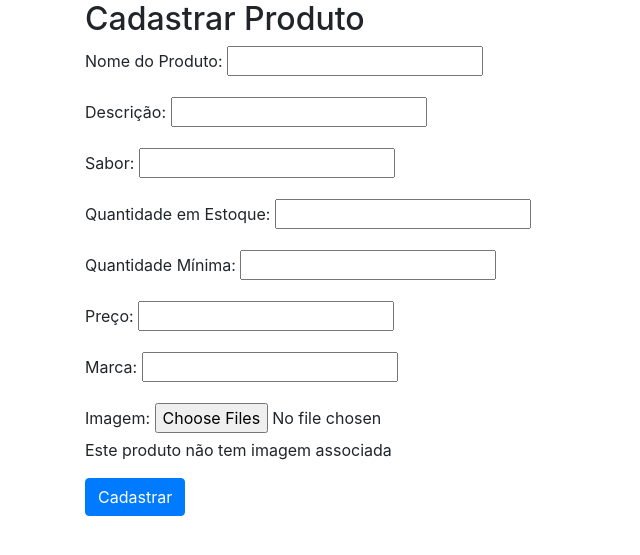
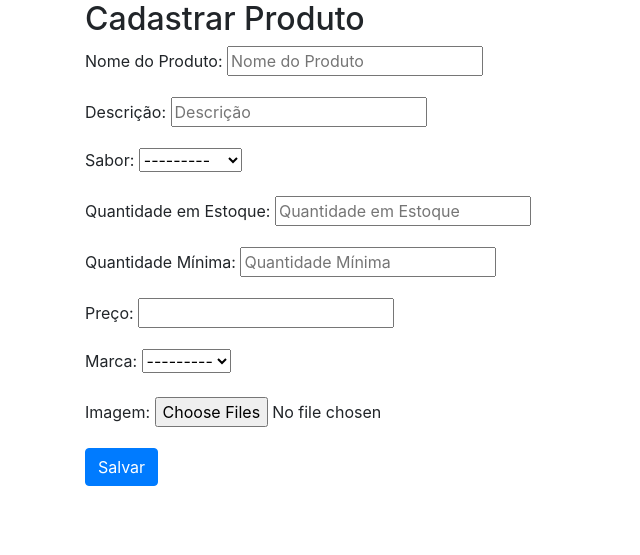
Before and after one commit to matheusguerraz/crmproject, a Django app: page /add_produto/ in a window 1280 px wide. Shown: the part 56-611 px from the top of the page, without its empty margins (0-640 px from the left). Run offline with Django 4.2, Linux system fonts and the light colour scheme; data that the repository does not hold is empty; some libraries are stand-ins or nearby versions.

Commit message:
cadastro_produtos

```diff
--- a/estoque/forms.py
+++ b/estoque/forms.py
@@ -1,5 +1,6 @@
 from django import forms
 from .models import Produto, Marca, ProdutoImagem
+from multiupload.fields import MultiFileField
 
 class EstoqueForm(forms.ModelForm):
     marca = forms.ModelChoiceField(queryset=Marca.objects.all())
@@ -7,7 +8,6 @@ class EstoqueForm(forms.ModelForm):
     class Meta:
         model = Produto
         fields = ('produto','descricao','sabor' ,'preco','marca', 'quantidade_em_estoque', 'estoque_minimo')
-        exclude = []
 
 class MarcaForm(forms.ModelForm):
     class Meta:
@@ -15,6 +15,7 @@ class MarcaForm(forms.ModelForm):
         fields = ('nome','descricao')
 
 class ProdutoImagemForm(forms.ModelForm):
+    imagem = MultiFileField(min_num=1, max_num=5, max_file_size=1024*1024*5)
     class Meta:
         model = ProdutoImagem
         fields = ['imagem']
--- a/estoque/templates/estoque/cadastrar_produto.html
+++ b/estoque/templates/estoque/cadastrar_produto.html
@@ -6,157 +6,48 @@
         <h2>Cadastrar Produto</h2>
         <form method="POST" enctype="multipart/form-data">
             {% csrf_token %}
-
-                {% if form.errors %}
-                <div class="alert alert-danger" role="alert">
-                    <strong>Erro:</strong> Verifique os campos abaixo!
-                    <ul>
-                        {% for field in form %}
-                            {% for error in field.errors %}
-                                <li>{{ field.label }}: {{ error }}</li>
-                            {% endfor %}
-                        {% endfor %}
-                    </ul>
-                </div>
-            {% endif %}
-
             <div class="form-group">
-                    <label for="{{ form.produto.id_for_label }}">Nome do Produto:</label>
-                    <input type="text" name="{{ form.produto }}" id="{{ form.produto.id_for_label }}">
-
-                    {{ form.produto }}
-                    {% if form.produto.errors %}
-                        <div class="alert alert-danger" role="alert">
-                            {{ form.produto.errors }}
-                        </div>
-                    {% endif %}
+                <label for="{{ produto_form.produto.id_for_label }}">Nome do Produto:</label>
+                <input type="text" name="{{ produto_form.produto.name }}" id="{{ produto_form.produto.id_for_label }}" placeholder="Nome do Produto">
             </div>
 
             <div class="form-group">
-                    <label for="{{ form.descricao.id_for_label }}">Descrição:</label>
-                    <input type="text" name="{{ form.descricao}}" id="{{ form.descricao.id_for_label }}">
-                    {{ form.descricao }}
-                    {% if form.descricao.errors %}
-                        <div class="alert alert-danger" role="alert">
-                            {{ form.descricao.errors }}
-                        </div>
-                    {% endif %}
+                <label for="{{ produto_form.descricao.id_for_label }}">Descrição:</label>
+                <input type="text" name="{{ produto_form.descricao.name }}" id="{{ produto_form.descricao.id_for_label }}" placeholder="Descrição">
             </div>
 
             <div class="form-group">
-                    <label for="{{ form.sabor.id_for_label }}">Sabor:</label>
-                    <input type="text" name="{{ form.sabor}}" id="{{ form.sabor.id_for_label }}">
+                <label for="{{ produto_form.sabor.id_for_label }}">Sabor:</label>
+                {{produto_form.sabor}}
 
-                    {{ form.sabor }}
-                    {% if form.sabor.errors %}
-                        <div class="alert alert-danger" role="alert">
-                            {{ form.sabor.errors }}
-                        </div>
-                    {% endif %}
             </div>
 
             <div class="form-group">
-                    <label for="{{ form.quantidade_em_estoque.id_for_label }}">Quantidade em Estoque:</label>
-                    <input type="text" name="{{ form.quantidade_em_estoque}}" id="{{ form.quantidade_em_estoque.id_for_label }}">
-
-                    {{ form.quantidade_em_estoque }}
-                    {% if form.quantidade_em_estoque.errors %}
-                        <div class="alert alert-danger" role="alert">
-                            {{ form.quantidade_em_estoque.errors }}
-                        </div>
-                    {% endif %}
+                <label for="{{ produto_form.quantidade_em_estoque.id_for_label }}">Quantidade em Estoque:</label>
+                <input type="text" name="{{ produto_form.quantidade_em_estoque.name }}" id="{{ produto_form.quantidade_em_estoque.id_for_label }}" placeholder="Quantidade em Estoque">
             </div>
 
             <div class="form-group">
-                    <label for="{{ form.estoque_minimo.id_for_label }}">Quantidade Mínima:</label>
-                    <input type="text" name="{{ form.estoque_minimo}}" id="{{ form.estoque_minimo.id_for_label }}">
-                    {{ form.estoque_minimo }}
-                    {% if form.estoque_minimo.errors %}
-                        <div class="alert alert-danger" role="alert">
-                            {{ form.estoque_minimo.errors }}
-                        </div>
-                    {% endif %}
-                </div>
-
-
-                <div class="form-group">
-                <label for="{{ form.preco.id_for_label }}">Preço:</label>
-                <input type="text" name="{{ form.preco}}" id="{{ form.preco.id_for_label }}">
-                {% render_field form.preco|attr:"class=form-control&data-mask=R$ ###.###.###,##" %}
-                {% if form.preco.errors %}
-                    <div class="alert alert-danger" role="alert">
-                        {{ form.preco.errors }}
-                    </div>
-                {% endif %}
-            </div>
-
-
-                <div class="form-group">
-                    <label for="{{ form.marca.id_for_label }}">Marca:</label>
-                    <input type="text" name="{{ form.marca}}" id="{{ form.marca.id_for_label }}">
-                    {{ form.marca }}
-                    {% if form.marca.errors %}
-                        <div class="alert alert-danger" role="alert">
-                            {{ form.marca.errors }}
-                        </div>
-                    {% endif %}
+                <label for="{{ produto_form.estoque_minimo.id_for_label }}">Quantidade Mínima:</label>
+                <input type="text" name="{{ produto_form.estoque_minimo.name }}" id="{{ produto_form.estoque_minimo.id_for_label }}" placeholder="Quantidade Mínima">
             </div>
 
             <div class="form-group">
-                    <label for="{{ form.imagem.id_for_label }}">Imagem:</label>
-                    <input type="file" name="{{ form.imagem.name }}" id="{{ form.imagem.id_for_label }}" multiple>
-                    <div class="slick">
-                        {% if produto.imagem %}
-                        <div id="carousel-{{ produto.id }}" class="carousel slide" data-ride="carousel">
-                            <ol class="carousel-indicators">
-                                {% for imagem in produto.imagem %}
-                                <li data-target="#carousel-{{ produto.id }}" data-slide-to="{{ forloop.counter0 }}" {% if forloop.first %}class="active"{% endif %}></li>
-                                {% endfor %}
-                            </ol>
-                            <div class="carousel-inner">
-                                {% for imagem in produto.imagem %}
-                                <div class="carousel-item{% if forloop.first %} active{% endif %}">
-                                    <img class="d-block w-100" src="{{ imagem.url }}" alt="{{ produto.produto }}">
-                                </div>
-                                {% endfor %}
-                            </div>
-                            <a class="carousel-control-prev" href="#carousel-{{ produto.id }}" role="button" data-slide="prev">
-                                <span class="carousel-control-prev-icon" aria-hidden="true"></span>
-                                <span class="sr-only">Anterior</span>
-                            </a>
-                            <a class="carousel-control-next" href="#carousel-{{ produto.id }}" role="button" data-slide="next">
-                                <span class="carousel-control-next-icon" aria-hidden="true"></span>
-                                <span class="sr-only">Próximo</span>
-                            </a>
-                        </div>
-                        {% else %}
-                        <p>Este produto não tem imagem associada</p>
-                        {% endif %}
-                    </div>
-                    {% if form.imagem.errors %}
-                    <div class="alert alert-danger" role="alert">
-                        {{ form.imagem.errors }}
-                        {% if produto.imagem %}
-                        <img src="{{ produto.imagem.url }}" alt="{{ produto.produto }}">
-                        {% endif %}
-                    </div>
-                    {% endif %}
+                <label for="{{ produto_form.preco.id_for_label }}">Preço:</label>
+                {% render_field produto_form.preco|attr:"class=form-control&data-mask=R$ ###.###.###,##" %}
             </div>
 
-                <button type="submit" class="btn btn-primary">Cadastrar</button>
+            <div class="form-group">
+                <label for="{{ produto_form.marca.id_for_label }}">Marca:</label>
+                {{produto_form.marca}}
+            </div>
+
+            <div class="form-group">
+                <label for="{{ imagem_form.imagem.id_for_label }}">Imagem:</label>
+                <input type="file" name="{{ imagem_form.imagem.name }}" id="{{ imagem_form.imagem.id_for_label }}" multiple>
+            </div>
+
+            <button type="submit" class="btn btn-primary">Salvar</button>
         </form>
-
-                <!-- Configurando BX Slider -->
-                <script>
-                $(document).ready(function(){
-                    $('.bx-slider').bxSlider({
-                        auto: true,
-                        pause: 2000,
-                        pager: true,
-                        controls: false
-                    });
-                });
-                </script>
-
     </div>
 {% endblock %}
--- a/estoque/views.py
+++ b/estoque/views.py
@@ -1,17 +1,11 @@
 from django.shortcuts import render, redirect, get_object_or_404
 from django.contrib import messages
 from django.db.models import F
-from .models import Produto, Marca
+from .models import Produto, Marca, ProdutoImagem
 from .forms import EstoqueForm, MarcaForm, ProdutoImagemForm
 from django.contrib.auth.decorators import login_required
 
-
-def index(request):
-    produtos = Produto.objects.all()
-    return render(request, 'estoque/index.html', {'produtos': produtos})
-
 # Funções do CRUD da marca do sistema
-
 def cadastrar_marca(request):
     if request.method == 'POST':
         form = MarcaForm(request.POST)
@@ -74,19 +68,23 @@ def remover_produto(request, pk):
 
 def modificar_produto(request, pk):
     produto_para_modificar = get_object_or_404(Produto, pk=pk)
+    imagem_para_modificar = produto_para_modificar.imagem_produto
     if request.method == 'POST':
         form = EstoqueForm(request.POST, instance=produto_para_modificar)
-        if form.is_valid():
+        imagem_form = ProdutoImagemForm(request.POST, request.FILES, instance=imagem_para_modificar)
+        if form.is_valid() and imagem_form.is_valid():
             produto_para_modificar = form.save(commit=False)
-            produto_para_modificar.produto = form.cleaned_data['produto']
-            produto_para_modificar.quantidade_em_estoque = form.cleaned_data['quantidade_em_estoque']
-            produto_para_modificar.estoque_minimo = form.cleaned_data['estoque_minimo']
             produto_para_modificar.save()
+            imagem_para_modificar = imagem_form.save(commit=False)
+            imagem_para_modificar.produto = produto_para_modificar
+            imagem_para_modificar.save()
             messages.success(request, f'O produto {produto_para_modificar.produto} foi alterado com sucesso!')
             return redirect('index')
     else:
         form = EstoqueForm(instance=produto_para_modificar)
-    return render(request, 'estoque/modificar_produto.html', {'produto': produto_para_modificar, 'form': form})
+        imagem_form = ProdutoImagemForm(instance=imagem_para_modificar)
+    return render(request, 'estoque/modificar_produto.html', {'produto': produto_para_modificar, 'form': form, 'imagem_form': imagem_form})
+
 
 def produtos_em_falta(request):
     todos_produtos = Produto.objects.all()
@@ -98,15 +96,15 @@ def cadastrar_produto(request):
         produto_form = EstoqueForm(request.POST)
         imagem_form = ProdutoImagemForm(request.POST, request.FILES)
         if produto_form.is_valid() and imagem_form.is_valid():
-            produto = produto_form.save(commit=False)
+            produto = produto_form.save()
             produto.save()
-            imagem = imagem_form.save(commit=False)
-            imagem.produto = produto
-            imagem.save()
+            for imagem in request.FILES.getlist('imagem'):
+                ProdutoImagem.objects.create(imagem=imagem, produto=produto)
             mensagem = 'Produto adicionado com sucesso!'
-            response = redirect('index')
-            response.set_cookie('produto_adicionado', mensagem)
-            return response
+            messages.success(request, mensagem)
+            return redirect('index')
+        else:
+            messages.error(request, "Houve um erro ao adicionar o produto. Verifique os campos abaixo.")
     else:
         produto_form = EstoqueForm()
         imagem_form = ProdutoImagemForm()
```
Also changed, not shown: estoque/templates/estoque/index.html (+33 -31 lines), media/media/produtos/2023/05/05/Cópia_de_Modelo_de_Perfil_para_Férias___Celulares_Empresariais.png (added), media/media/produtos/2023/05/05/Cópia_de_Modelo_de_Perfil_para_Férias___Celulares_Empresariais_gkLtyWn.png (added), media/media/produtos/2023/05/05/Imagem_do_WhatsApp_de_2023-04-17_às_16.31.44.jpg (added), media/media/produtos/2023/05/05/heisencat.png (added), media/media/produtos/2023/05/05/heisencat_eJDWgmJ.png (added), media/media/produtos/2023/05/05/heisencat_xHgA9J2.png (added), media/media/produtos/2023/05/05/heisencat_yBThKx1.png (added). Lines whose indentation alone changed are shown as unchanged.
